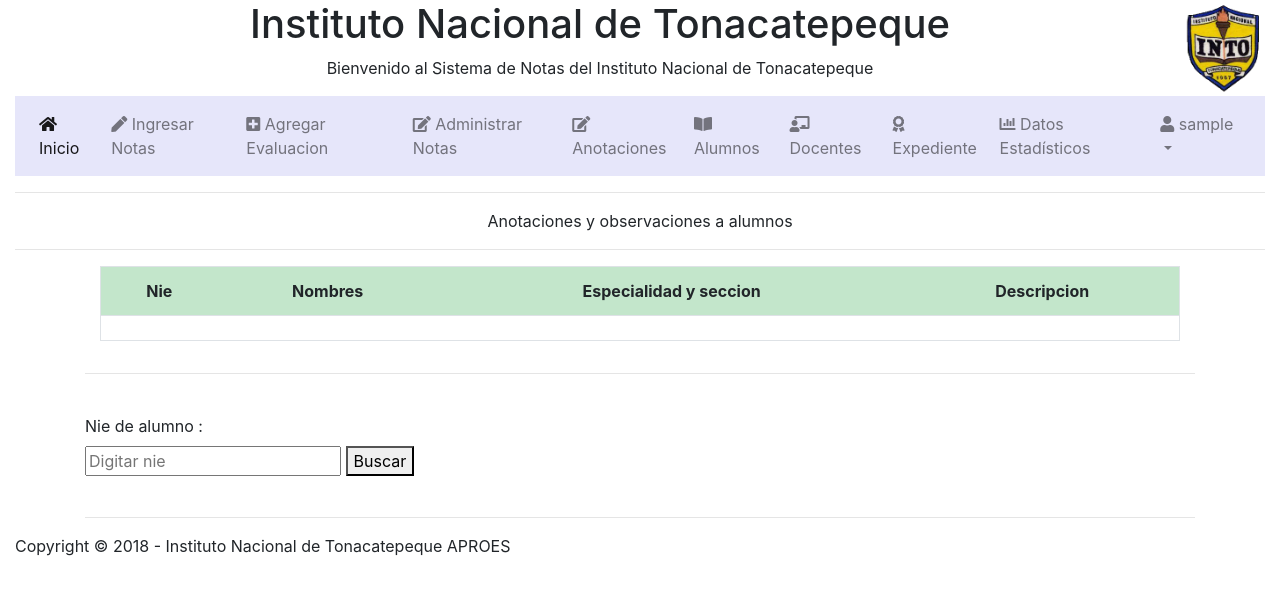
After one commit to JPablo1997/SistemaDeControldeNotas, a Django app: page /into/Anotacion/ in a window 1280 px wide. The commit adds this page. Shown: the top 595 px of the page. Run offline with Django 3.2, Linux system fonts and the light colour scheme; the visitor is signed in with stand-in values (Sample User, id 1); lists and menus that the app fills with data are empty; parts of the project's set-up code (start-up, migrations or seed data) failed here and were passed over; some libraries are stand-ins or nearby versions.

Commit message:
Se agrego el modelo de anotaciones

```diff
--- a/apps/INTO/urls.py
+++ b/apps/INTO/urls.py
@@ -29,6 +29,7 @@ urlpatterns = [
     url(r'^ingresarNotas/$',login_required(IngresarNotas),name="ingresarNotas"),
     url(r'^estadisticas/$',login_required(DatosEstadisticos),name="estadisticas"),
     url(r'^administrar/$',login_required(administrarNotas),name="administrar"),
+    url(r'^Anotacion/$',login_required(anotacion),name="Anotacion"),
     url(r'^administrarMaterias/$',login_required(MateriaList.as_view()),name="administrarMaterias"),
     url(r'^agregarMateria/$',login_required(MateriaCreate.as_view()),name="agregarMateria"),
     path('editarMateria/<str:codigo_materia>/',login_required(materia_edit),name="editarMateria"),
--- a/apps/INTO/views.py
+++ b/apps/INTO/views.py
@@ -151,6 +151,10 @@ def DatosEstadisticos(request):
 	contexto={'años':años,'periodos':periodos,'secciones':secciones,'bachilleratos':bachilleratos}
 	return render(request,'estadisticas/estadisticas.html',contexto)
 
+def anotacion(request):
+	return render(request, 'AgregarAnotacion/AgregarAnotacion.html')
+
+
 def administrarNotas(request):
 	AlumnoNie = ""
 	codigoEvaluacion = 0
@@ -161,6 +165,9 @@ def administrarNotas(request):
 	nombre= ""
 	apellidos = ""
 	codigoEspecialidad = ""
+	codigoSubActividad = ""
+	codigoActividad = ""
+	cantidadSubActividades = ""
 
 	form = AdministrarNotasForm()
 
@@ -171,11 +178,17 @@ def administrarNotas(request):
 		datoDocenteMateria = Docente_Materia.objects.all()
 		datoCalificacion = Calificacion.objects.all()
 		datoAlumno = Alumno.objects.all()
+		datoEvaluacion = Evaluacion.objects.all()
+		datoSubActividad = Sub_Actividad.objects.all()
+		datoActividad = Actividad.objects.all()
+
 
 
 		AlumnoNie = request.POST.get('inputCodAlumno')
 		codigoMateria = request.POST.get('inputCodMateria')
 		codigoDocente = request.POST.get('inputCodDocente')
+
+
 
 
 		for i in datoDocenteMateria	:
@@ -189,6 +202,18 @@ def administrarNotas(request):
 				nombre= i.nombre_alumno
 				apellidos= i.apellidos_alumno
 				codigoEspecialidad	= i.especialidad_alumno_id
+		for i in datoEvaluacion	:
+			if i.codigo_docente_materia_id == id_docente_materia:
+				codigoSubActividad = i.codigo_sub_actividad_id
+
+		for i in datoSubActividad	:
+			if i.codigo_sub_actividad == codigoSubActividad:
+				codigoActividad = i.codigo_actividad_id
+
+		for i in datoActividad	:
+			if i.codigo_actividad == codigoActividad:
+				cantidadSubActividades = i.cantidad_max_sub_act
+
 
 
 
@@ -210,8 +235,12 @@ def administrarNotas(request):
 		 'nombre': nombre,
 		 'apellidos':apellidos,
 		 'codigoEspecialidad': codigoEspecialidad,
-		 'codigoMateria':codigoMateria
+		 'codigoMateria':codigoMateria,
+		 'codigoSubActividad':codigoSubActividad,
+		 'codigoActividad' : codigoActividad,
+		 'cantidadSubActividades':cantidadSubActividades
 		}
+
 
 		)
 
--- /dev/null
+++ b/templates/AgregarAnotacion/AgregarAnotacion.html
@@ -0,0 +1,65 @@
+{% extends 'base/base.html'%}
+{% block title %} Administrar Notas {% endblock %}
+{% block content %}
+<hr/>
+	<div class="hero-text text-center">
+		<p>Anotaciones y observaciones a alumnos</p>
+	</div>
+<hr/>
+
+<div class= "container">
+	<div class= "row">
+		<section class="col-md-12">
+			<div class= "container">
+				<form method="POST">
+					{% csrf_token %}
+                 	<table class="table table-hover border">
+                    <tr class="table-success text-center">
+                        <th>Nie</th>
+                        <th>Nombres</th>
+                        <th>Especialidad y seccion</th>
+                        <th>Descripcion</th>
+
+                    </tr>
+                    <tr class="text-center">
+                        <td></td>
+                        <td></td>
+                        <td></td>
+                        <td></td>
+                    </tr>
+                	</table>
+				</form>
+			</div>
+		</section>
+
+	</div>
+	<hr/>
+	<br/>
+	<div class= "row">
+		<aside class="col-md-4 hidden-xs hidden-sm">
+			<div class="table-responsive">
+         		<tr>
+         			<td>
+         				<label>Nie de alumno :</label>
+         			</td>
+         			<td>
+         				<input type="text" id="nie" name="inputNie" required minlength="1" maxlength="8" placeholder="Digitar nie" />
+         			</td>
+         		</tr>
+         		<button type= "submit" id= "btnConsultar" name= "btnConsultar">Buscar</button>
+                <br/><br/>
+
+
+            </div>
+		<aside/>
+		<section class="col-md-8">
+			<div class= "container">
+
+			</div>
+		</section>
+	</div>
+<hr/>
+</div>
+
+
+{% endblock %}
--- a/templates/base/base.html
+++ b/templates/base/base.html
@@ -56,6 +56,9 @@
                 <a class="nav-link" href="{% url 'administrar' %}"><i class="fas fa-edit"></i> Administrar Notas</a>
               </li>
               <li class="nav-item">
+                <a class="nav-link" href="{% url 'Anotacion' %}"><i class="fas fa-edit"></i> Anotaciones</a>
+              </li>
+              <li class="nav-item">
                 <a class="nav-link" href="#"><i class="fas fa-book-open"></i> Alumnos</a>
               </li>
               <li class="nav-item">
```
Also changed, not shown: apps/INTO/models.py (+7 -0 lines), apps/INTO/migrations/0004_anotacion.py (added).
